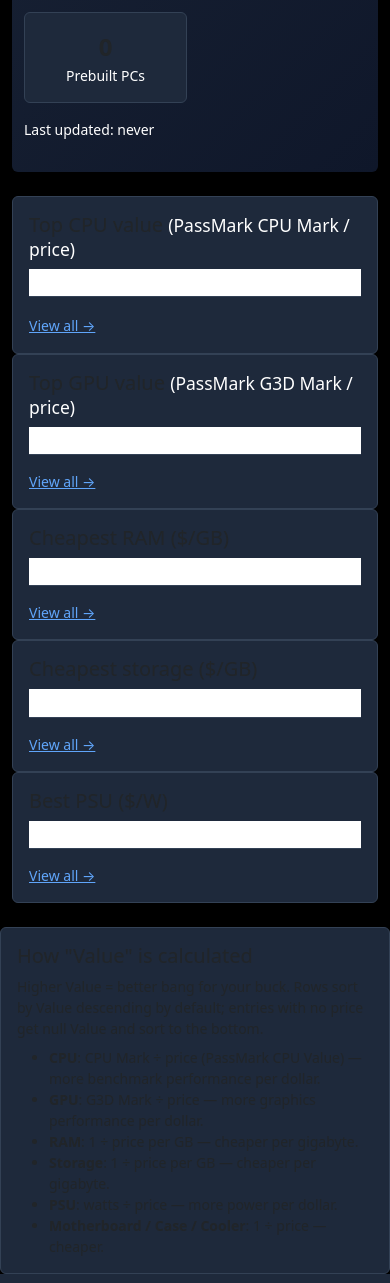
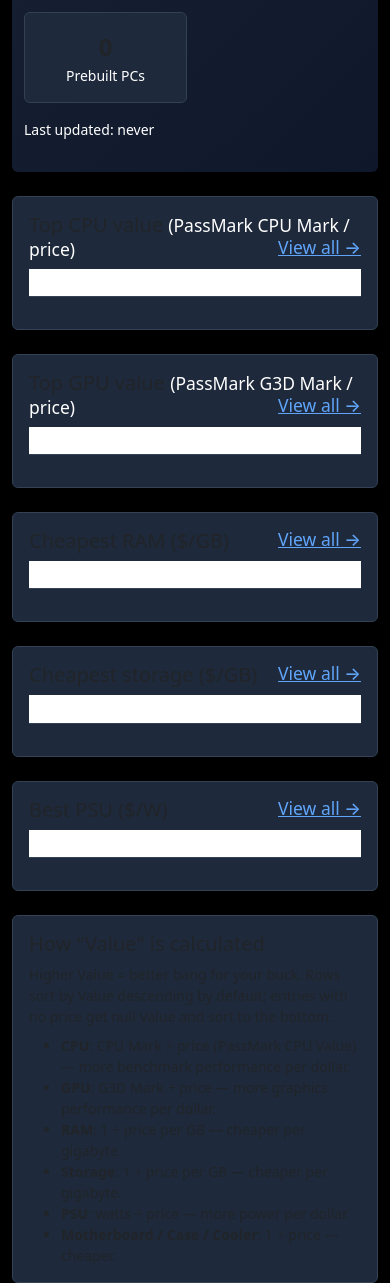
Before and after one commit to AiGoesBurr/pc-parts-deal-finder, a Flask app: page / in a window 390 px wide. Shown: the part 876-2159 px from the top of the page. Run offline with Flask 3, Linux system fonts and the light colour scheme; lists and menus that the app fills with data are empty.

Commit message:
Move View all links into card headers for mobile

```diff
--- a/templates/index.html
+++ b/templates/index.html
@@ -26,8 +26,8 @@
 <div class="row g-4">
   <div class="col-lg-6">
     <div class="card p-3">
-      <h5>Top CPU value <span class="muted small">(PassMark CPU Mark / price)</span></h5>
-      <div class="table-responsive"><div class="table-responsive"><table class="table table-sm">
+      <h5>Top CPU value <span class="muted small">(PassMark CPU Mark / price)</span> <a href="/category/cpu" class="small float-end">View all &rarr;</a></h5>
+      <div class="table-responsive"><table class="table table-sm">
         <thead><tr><th>CPU</th><th>Mark</th><th>Price</th><th>Value</th></tr></thead>
         <tbody>
         {% for r in top_cpu %}
@@ -35,12 +35,11 @@
         {% endfor %}
         </tbody>
       </table></div>
-      <a href="/category/cpu" class="small">View all &rarr;</a>
     </div>
   </div>
   <div class="col-lg-6">
     <div class="card p-3">
-      <h5>Top GPU value <span class="muted small">(PassMark G3D Mark / price)</span></h5>
+      <h5>Top GPU value <span class="muted small">(PassMark G3D Mark / price)</span> <a href="/category/gpu" class="small float-end">View all &rarr;</a></h5>
       <div class="table-responsive"><table class="table table-sm">
         <thead><tr><th>GPU</th><th>Score</th><th>Price</th><th>Value</th></tr></thead>
         <tbody>
@@ -49,12 +48,11 @@
         {% endfor %}
         </tbody>
       </table></div>
-      <a href="/category/gpu" class="small">View all &rarr;</a>
     </div>
   </div>
   <div class="col-lg-4">
     <div class="card p-3">
-      <h5>Cheapest RAM ($/GB)</h5>
+      <h5>Cheapest RAM ($/GB) <a href="/category/memory" class="small float-end">View all &rarr;</a></h5>
       <div class="table-responsive"><table class="table table-sm">
         <thead><tr><th>Name</th><th>$/GB</th><th>Cap</th></tr></thead>
         <tbody>
@@ -63,12 +61,11 @@
         {% endfor %}
         </tbody>
       </table></div>
-      <a href="/category/memory" class="small">View all &rarr;</a>
     </div>
   </div>
   <div class="col-lg-4">
     <div class="card p-3">
-      <h5>Cheapest storage ($/GB)</h5>
+      <h5>Cheapest storage ($/GB) <a href="/category/storage" class="small float-end">View all &rarr;</a></h5>
       <div class="table-responsive"><table class="table table-sm">
         <thead><tr><th>Name</th><th>$/GB</th><th>Type</th></tr></thead>
         <tbody>
@@ -77,12 +74,11 @@
         {% endfor %}
         </tbody>
       </table></div>
-      <a href="/category/storage" class="small">View all &rarr;</a>
     </div>
   </div>
   <div class="col-lg-4">
     <div class="card p-3">
-      <h5>Best PSU ($/W)</h5>
+      <h5>Best PSU ($/W) <a href="/category/psu" class="small float-end">View all &rarr;</a></h5>
       <div class="table-responsive"><table class="table table-sm">
         <thead><tr><th>Name</th><th>$/W</th><th>W</th></tr></thead>
         <tbody>
@@ -91,7 +87,6 @@
         {% endfor %}
         </tbody>
       </table></div>
-      <a href="/category/psu" class="small">View all &rarr;</a>
     </div>
   </div>
 </div>
```
